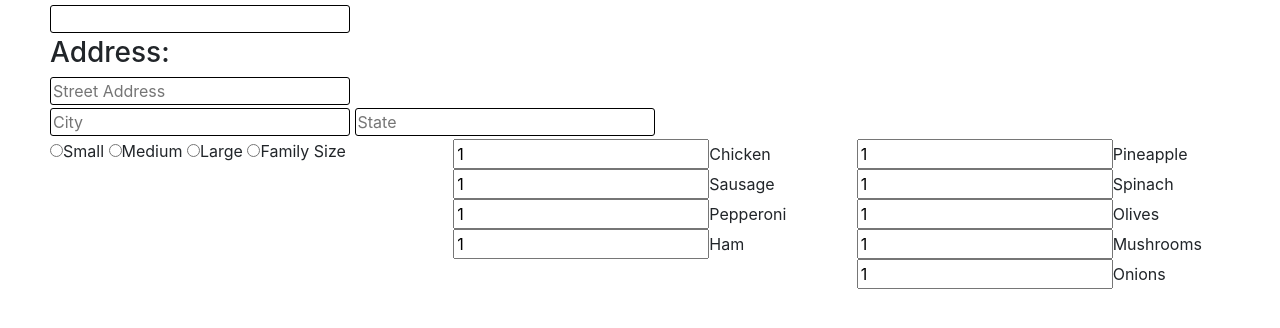
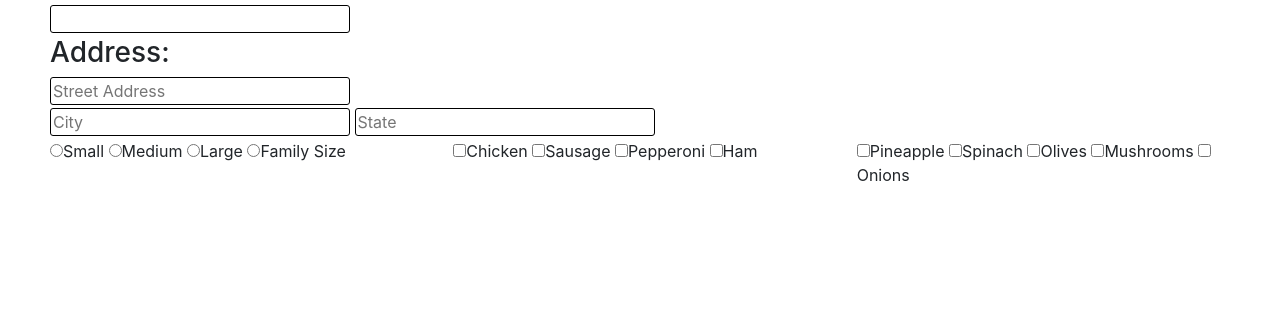
Before and after one commit to MalyPhong619/Pizza-Pizza, a plain HTML site: page index.html in a window 1280 px wide. Shown: the part 166-494 px from the top of the page. Drawn offline with Linux system fonts and the light colour scheme; a web font is replaced by a local one.

Commit message:
correct input:type to checkbox

```diff
--- a/index.html
+++ b/index.html
@@ -29,17 +29,17 @@
           <input type="radio" name="pizzaSize" value="18">Family Size
         </div>
         <div class="col-md-4 pizzaProtein">
-          <input type="check" name="protein" value="1">Chicken
-          <input type="check" name="protein" value="1">Sausage
-          <input type="check" name="protein" value="1">Pepperoni
-          <input type="check" name="protein" value="1">Ham
+          <input type="checkbox" name="protein" value="1">Chicken
+          <input type="checkbox" name="protein" value="1">Sausage
+          <input type="checkbox" name="protein" value="1">Pepperoni
+          <input type="checkbox" name="protein" value="1">Ham
         </div>
         <div class="col-md-4 pizzaToppings">
-          <input type="check" name="toppings" value="1">Pineapple
-          <input type="check" name="toppings" value="1">Spinach
-          <input type="check" name="toppings" value="1">Olives
-          <input type="check" name="toppings" value="1">Mushrooms
-          <input type="check" name="toppings" value="1">Onions
+          <input type="checkbox" name="toppings" value="1">Pineapple
+          <input type="checkbox" name="toppings" value="1">Spinach
+          <input type="checkbox" name="toppings" value="1">Olives
+          <input type="checkbox" name="toppings" value="1">Mushrooms
+          <input type="checkbox" name="toppings" value="1">Onions
         </div>
       </div>
     </form>
```
